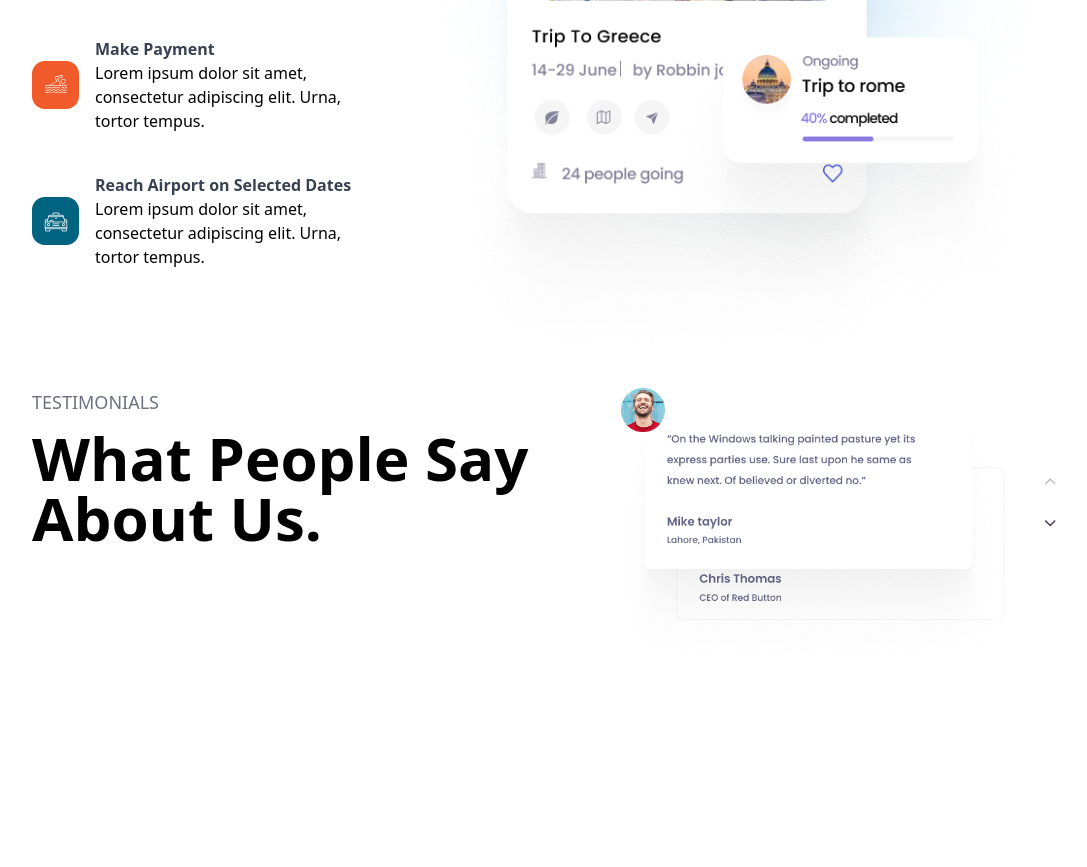
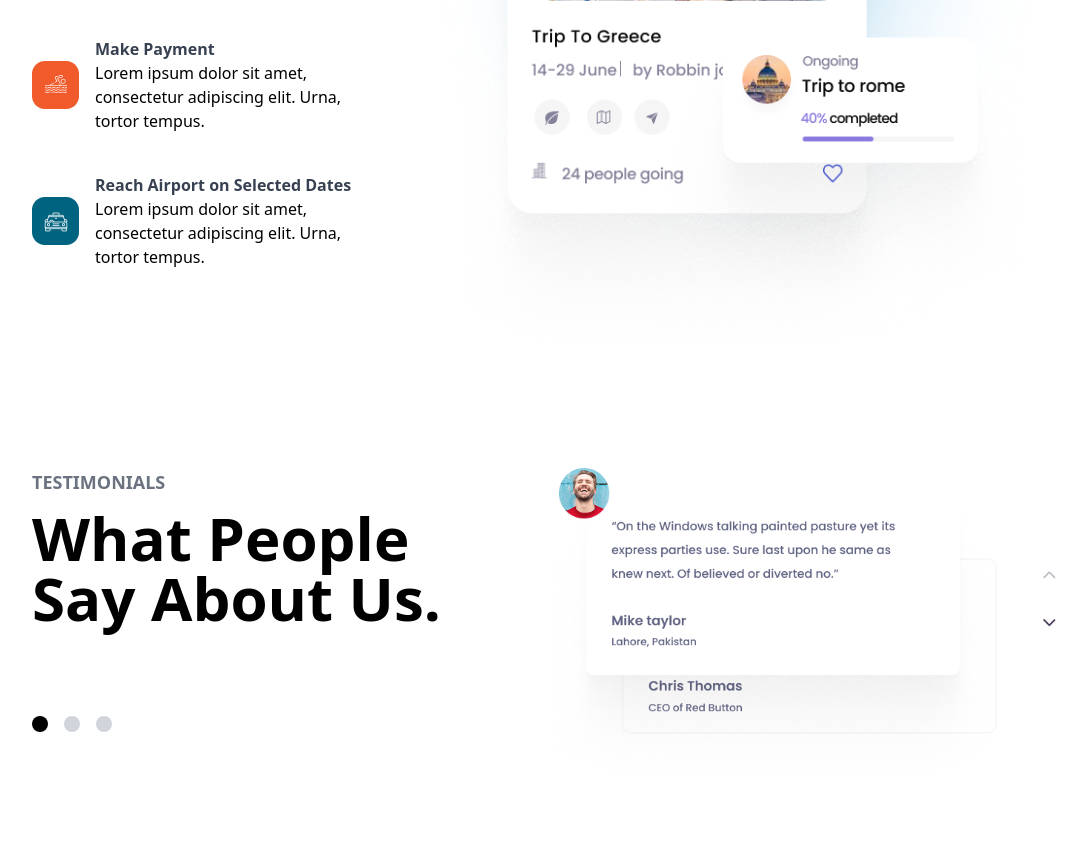
Before and after one commit to Devanshugoell/RoadCast-Assignment, a plain HTML site: page index.html in a window 1280 px wide. Shown: the part 2131-2998 px from the top of the page, without its empty margins (96-1183 px from the left). Before the commit the page ends 2868 px from the top, so only its background shows below. Drawn offline with nearby package versions, Linux system fonts and the light colour scheme; a web font is replaced by a local one.

Commit message:
Testimonial Section completed

```diff
--- a/index.html
+++ b/index.html
@@ -296,22 +296,64 @@
       </section>
     </section>
 
-    <!-- Testimonials  -->
+    <!-- Testimonials -->
+    <section class="w-[80%] flex mx-auto justify-between mt-20 gap-20">
+      <!-- Top Text -->
+      <section class="flex items-start flex-col gap-16">
+        <!-- Left Side content (Text) -->
+        <section class="flex flex-col gap-3">
+          <p class="text-lg font-bold text-gray-500">TESTIMONIALS</p>
+          <h2 class="text-6xl font-bold">What People Say About Us.</h2>
+        </section>
 
-    <section class="w-[80%] mx-auto flex justify-between gap-10">
-      <!-- Left Side content (Text)   -->
+        <!-- Radio Buttons -->
 
-      <section class="flex flex-col gap-3">
-        <p class="text-lg text-gray-500">TESTIMONIALS</p>
-
-        <h2 class="text-6xl font-bold">What People Say About Us.</h2>
+        <section class="flex justify-center gap-4 mt-6">
+          <button
+            id="Testimonial-0"
+            class="w-4 h-4 bg-gray-300 rounded-full hover:bg-gray-500"
+            onclick="goToSlide(0)"
+          ></button>
+          <button
+            id="Testimonial-1"
+            class="w-4 h-4 bg-gray-300 rounded-full hover:bg-gray-500"
+            onclick="goToSlide(1)"
+          ></button>
+          <button
+            id="Testimonial-2"
+            class="w-4 h-4 bg-gray-300 rounded-full hover:bg-gray-500"
+            onclick="goToSlide(2)"
+          ></button>
+        </section>
       </section>
 
-      <!-- Right Side content (Image) -->
+      <!-- Image Slider -->
+      <div class="relative w-full overflow-hidden rounded-lg">
+        <!-- Slider Images Wrapper -->
+        <div
+          id="slider"
+          class="flex transition-transform duration-500 ease-in-out"
+          style="transform: translateX(0%)"
+        >
+          <img
+            src="Assets/Testimonials.png"
+            alt="Testimonial 1"
+            class="w-full flex-shrink-0"
+          />
+          <img
+            src="Assets/Testimonials.png"
+            alt="Testimonial 2"
+            class="w-full flex-shrink-0"
+          />
+          <img
+            src="Assets/Testimonials.png"
+            alt="Testimonial 3"
+            class="w-full flex-shrink-0"
+          />
+        </div>
+      </div>
+    </section>
 
-      <section>
-        <img src="Assets/Testimonials.png" alt="Testimonials Image" />
-      </section>
-    </section>
+    <script src="script.js"></script>
   </body>
 </html>
--- a/script.js
+++ b/script.js
@@ -0,0 +1,28 @@
+let currentSlide = 0;
+const totalSlides = 3;
+
+function goToSlide(slideIndex) {
+  const slider = document.getElementById("slider");
+  currentSlide = slideIndex;
+  slider.style.transform = `translateX(-${100 * slideIndex}%)`;
+
+  updateActiveDot();
+}
+
+function updateActiveDot() {
+  for (let i = 0; i < totalSlides; i++) {
+    const Testimonial = document.getElementById(`Testimonial-${i}`);
+    if (i === currentSlide) {
+      Testimonial.classList.remove("bg-gray-300");
+      Testimonial.classList.add("bg-black");
+    } else {
+      Testimonial.classList.add("bg-gray-300");
+      Testimonial.classList.remove("bg-black");
+    }
+  }
+}
+
+setInterval(() => {
+  currentSlide = (currentSlide + 1) % totalSlides;
+  goToSlide(currentSlide);
+}, 1500);
```
